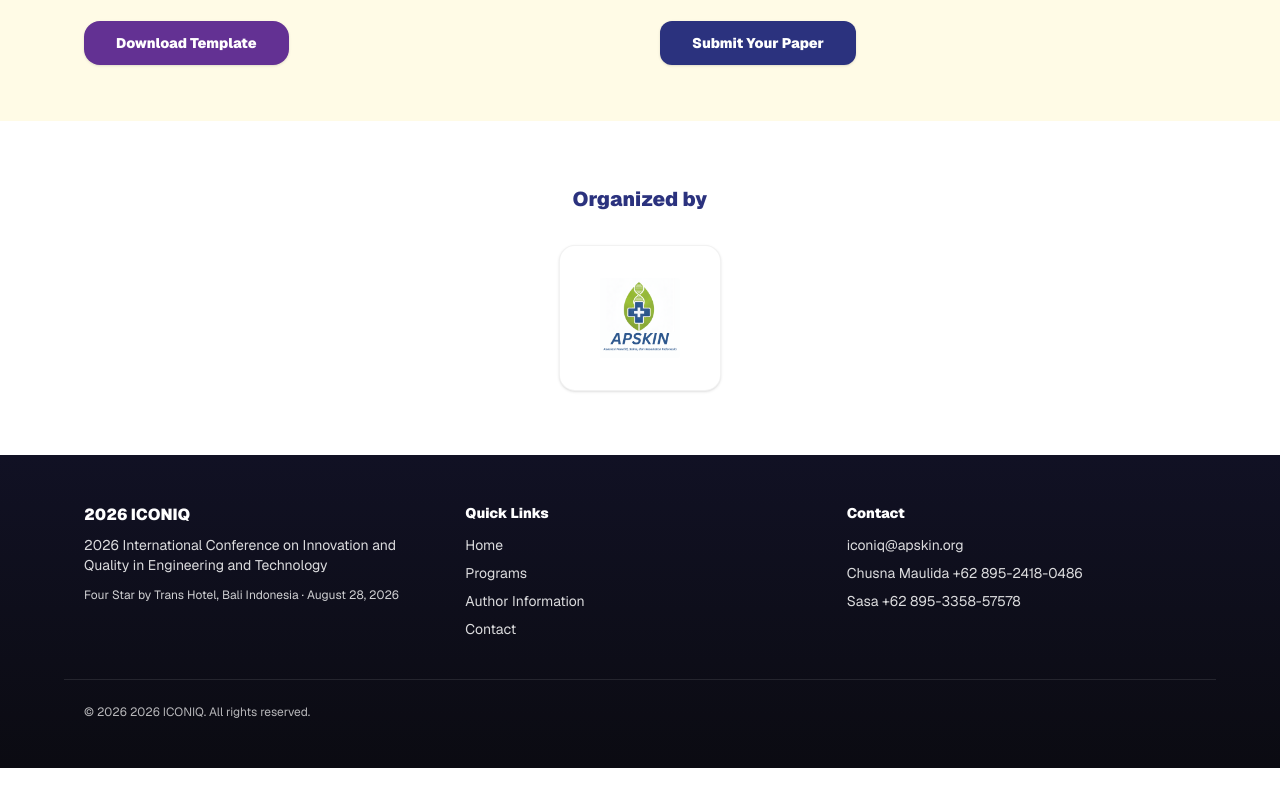
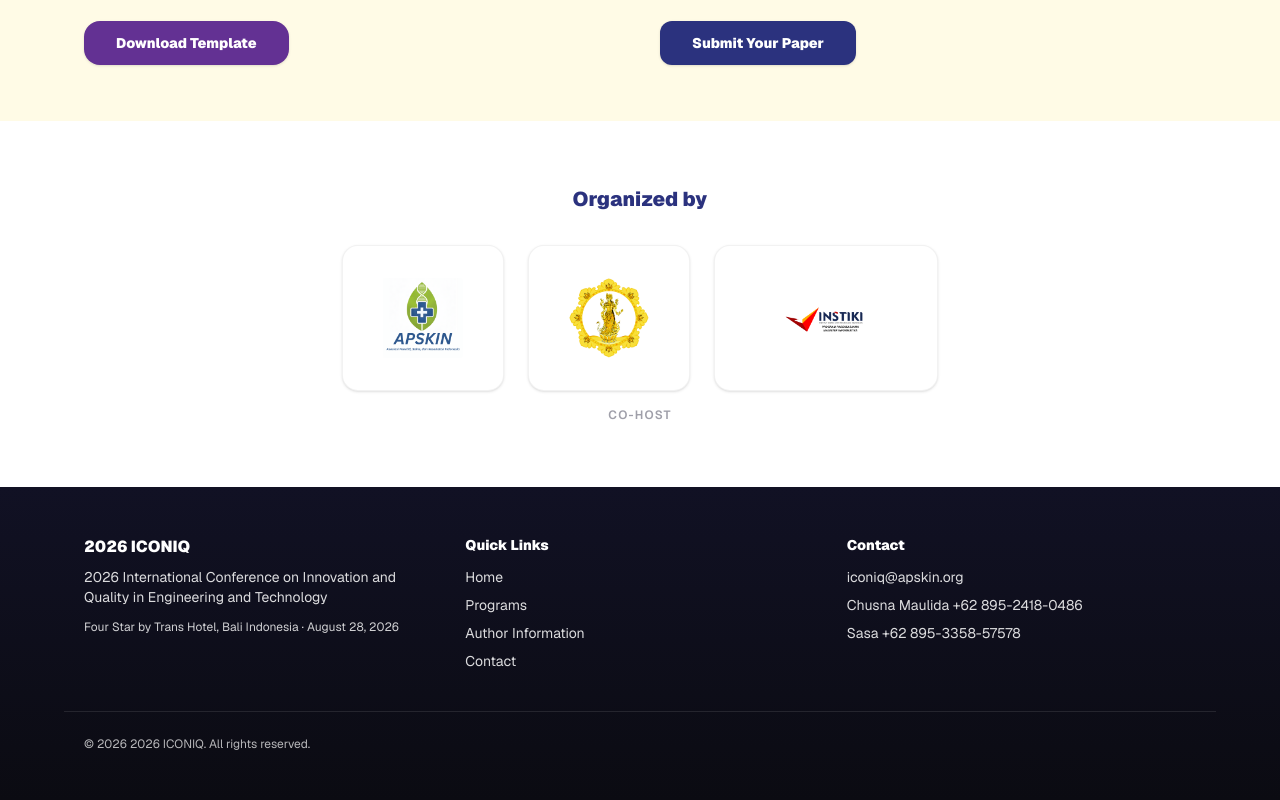
Before and after one commit to helloawuteam-maker/iconic2026, a Next.js app: page / in a window 1280 px wide. Shown: the part 4634-5434 px from the top of the page. Before the commit the page ends 5402 px from the top, so only its background shows below. Built offline with nearby package versions, Linux system fonts and the light colour scheme.

Commit message:
update image

```diff
--- a/app/page.tsx
+++ b/app/page.tsx
@@ -477,16 +477,23 @@ export default function Home() {
           <div className="mx-auto w-full max-w-6xl px-5">
             <div className="text-center">
               <h3 className="text-xl font-black text-[#2b327e]">Organized by</h3>
-              <div className="mt-8 flex flex-wrap items-center justify-center gap-10">
-                <div className="flex items-center justify-center rounded-2xl border border-black/5 bg-white px-10 py-8 shadow-sm">
-                  <img
-                    src="/logo/apskin.png"
-                    alt="APSKIN"
-                    className="h-16 w-auto object-contain sm:h-20"
-                    loading="lazy"
-                  />
-                </div>
+              <div className="mt-8 flex flex-wrap items-center justify-center gap-6">
+                {[
+                  { src: "/logo/apskin.png", alt: "APSKIN" },
+                  { src: "/logo/uhn.png", alt: "UHN" },
+                  { src: "/logo/ins.png", alt: "INS" },
+                ].map(({ src, alt }) => (
+                  <div key={src} className="flex items-center justify-center rounded-2xl border border-black/5 bg-white px-10 py-8 shadow-sm">
+                    <img
+                      src={src}
+                      alt={alt}
+                      className="h-16 w-auto object-contain sm:h-20"
+                      loading="lazy"
+                    />
+                  </div>
+                ))}
               </div>
+              <p className="mt-4 text-xs font-semibold text-zinc-400 uppercase tracking-widest">Co-Host</p>
             </div>
           </div>
         </section>
```
Also changed, not shown: public/logo/ins.png (added), public/logo/uhn.png (added).
